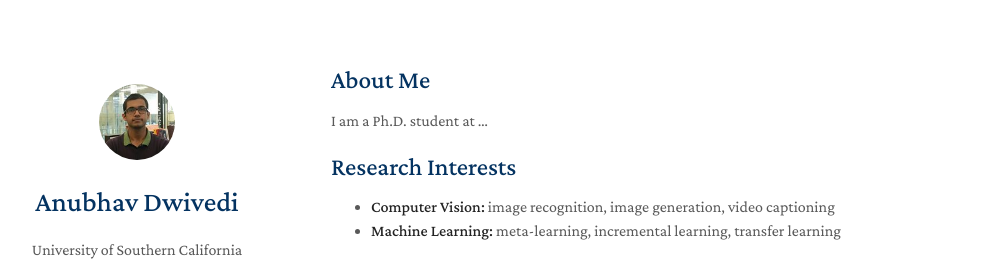
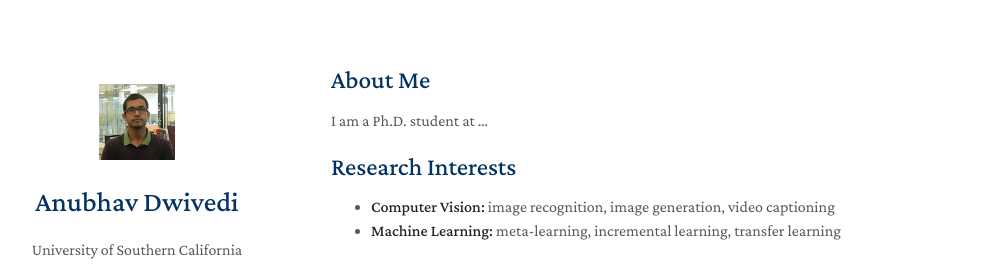
Before and after one commit to dwivedi-anubhav/website, a Jekyll site: the page built from index.md, in a window 1280 px wide. Shown: the top 267 px of the page, without its empty margins (139-1134 px from the left). Built offline with Jekyll 4.4.1, drawn with Linux system fonts in a browser that asks for light colours; nearby versions of some CDN libraries; a style sheet for code colours, icons or effects is not loaded; our own code applies the rules of GitHub Pages for plain Markdown files.

Commit message:
Update minimal-light.scss

```diff
--- a/_sass/minimal-light.scss
+++ b/_sass/minimal-light.scss
@@ -227,7 +227,7 @@ papertitle {
       }
 
       .image.avatar img {
-        border-radius: 100%;
+        border-radius: 8px;
         width: 45%;
         padding: 20px;
         // border: 1px solid #ddd;
@@ -511,7 +511,7 @@ footer {
 
 
    .image.avatar img {
-        border-radius: 100%;
+        border-radius: 8px;
         width: 134px;
         padding:20px;
       }
@@ -567,7 +567,7 @@ footer {
   }
 
   .image.avatar img {
-      border-radius: 100%;
+      border-radius: 8px;
       width: 125px;
       padding:20px;
   }
```
